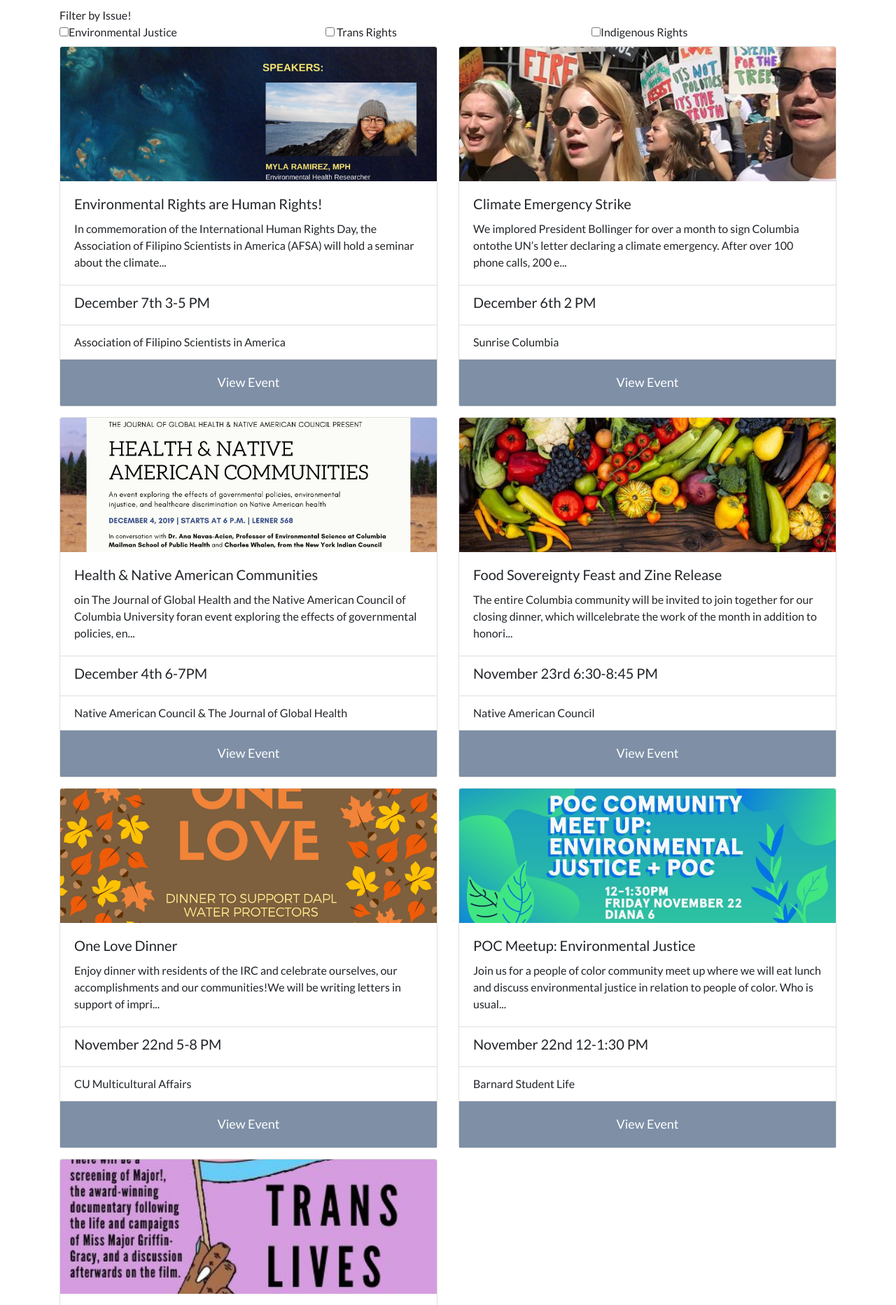
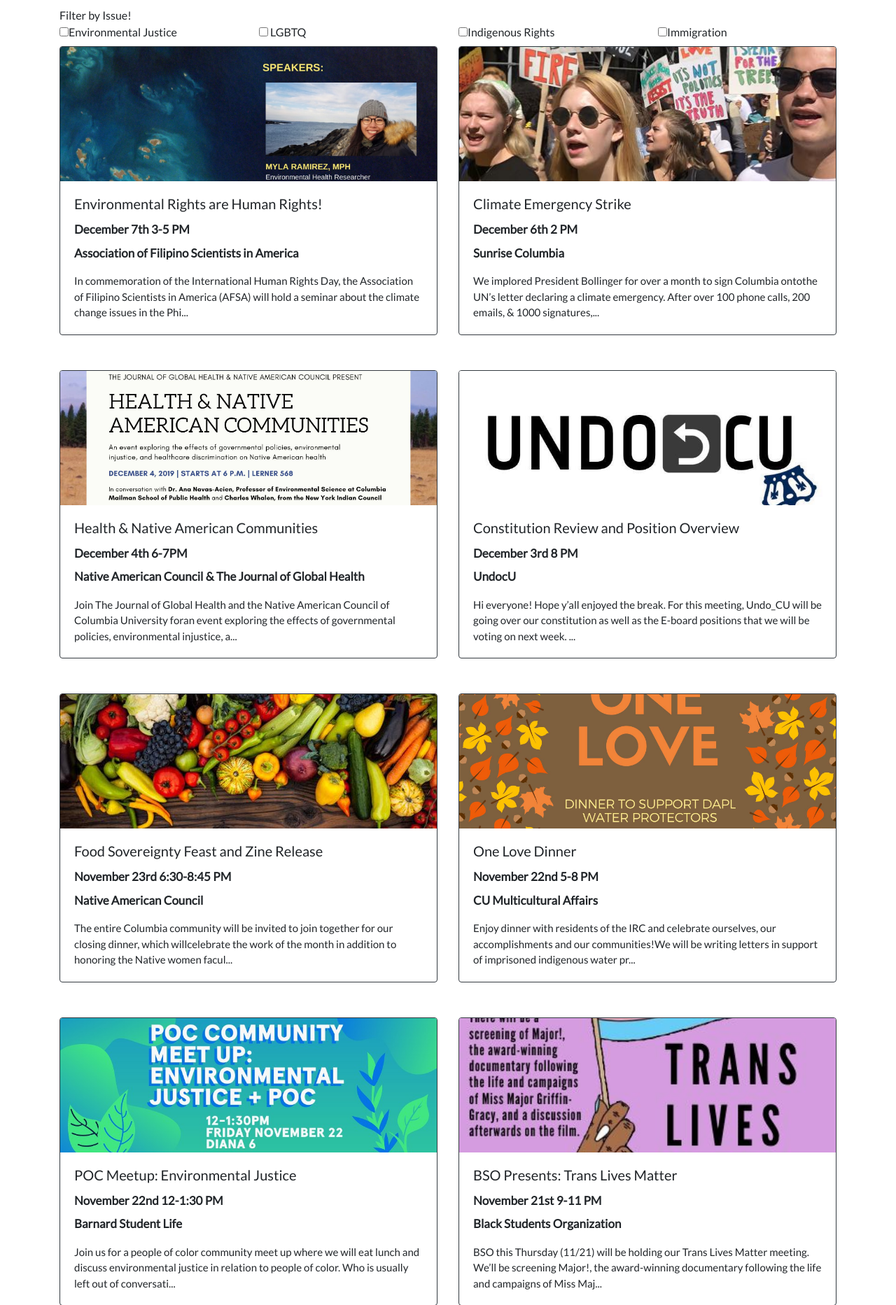
Before and after one commit to JamesDeAntonis/cuimpact, a Flask app: page /view_all in a window 1280 px wide. Shown: the part 117-1982 px from the top of the page at 70% size. Run offline with Flask 2, Linux system fonts and the light colour scheme; some libraries are stand-ins or nearby versions.

Commit message:
Changed UI of cards, more events & filters

```diff
--- a/server.py
+++ b/server.py
@@ -4,7 +4,7 @@
 from flask import Response, request, jsonify, redirect
 app = Flask(__name__)
 
-current_id = 4
+current_id = 11
 
 events=[
 {
@@ -48,7 +48,7 @@
 	"group": "Native American Council & The Journal of Global Health",
 	"issue_tags": "indigenous-rights",
 	"name":"Health & Native American Communities",
-	"description": "oin The Journal of Global Health and the Native American Council of Columbia University for"
+	"description": "Join The Journal of Global Health and the Native American Council of Columbia University for"
 	"an event exploring the effects of governmental policies, environmental injustice, and healthcare discrimination"
 	" on Native American health. Light refreshments will be provided."
 	"The following speakers will be at the event: <br>"
@@ -62,6 +62,20 @@
 },
 {
 	"id":3,
+	"group": "UndocU",
+	"issue_tags": "immigration",
+	"name":"Constitution Review and Position Overview",
+	"description": "Hi everyone! Hope y’all enjoyed the break. For this meeting, Undo_CU will be going over our constitution as well as the "
+	"E-board positions that we will be voting on next week. Please come if you’re interested in getting more involved with the group and "
+	"invite your friends! We will be having snacks as well.",
+	"facebook-link":"https://www.facebook.com/events/748036925700527/",
+	"group-email":"undocumentedstudentsinitiative@gmail.com",
+	"img":"/static/media/undocu.jpg",
+	"when":"December 3rd 8 PM",
+	"location": "Lerner Hall"
+},
+{
+	"id":4,
 	"group": "Native American Council",
 	"issue_tags": "indigenous-rights",
 	"name":"Food Sovereignty Feast and Zine Release",
@@ -77,7 +91,7 @@
 	"location": "Diana Center"
 },
 {
-	"id":4,
+	"id":5,
 	"group": "CU Multicultural Affairs ",
 	"issue_tags": "indigenous-rights",
 	"name":"One Love Dinner",
@@ -91,7 +105,7 @@
 	"location": "Intercultural Resource Center"
 },
 {
-	"id":5,
+	"id":6,
 	"group": "Barnard Student Life",
 	"issue_tags": "environmental-justice",
 	"name":"POC Meetup: Environmental Justice",
@@ -105,9 +119,9 @@
 	"location": "Barnard Student Life"
 },
 {
-	"id":6,
+	"id":7,
 	"group": "Black Students Organization",
-	"issue_tags": "trans-rights",
+	"issue_tags": "lgbtq",
 	"name":"BSO Presents: Trans Lives Matter",
 	"description": "BSO this Thursday (11/21) will be holding our Trans Lives Matter meeting. We’ll be screening Major!,"
 	" the award-winning documentary following the life and campaigns of Miss Major Griffin-Gracy, a Black trans icon and activist"
@@ -118,6 +132,73 @@
 	"img":"/static/media/trans-lives.jpg",
 	"when":"November 21st 9-11 PM",
 	"location": "Intercultural Resource Center"
+},
+{
+	"id":8,
+	"group": "The Center for Gender and Sexuality Law",
+	"issue_tags": "lgbtq",
+	"name":"Rights of Trans and Gender-Nonconforming People",
+	"description": "This panel will discuss the current state of affairs for trans and gender non-conforming people in the U.S. More specifically, "
+	"speakers will reflect on arguments recently made before the Supreme Court in cases affecting the trans and GNC community. <br>"
+	"Speakers include: <br>"
+	"Katherine Franke, Sulzbacher Professor of Law, Gender, and Sexuality Studies, Columbia University<br>"
+	"Alejandra Caraballo, Staff Attorney, Transgender Legal Defense and Education Fund (TLDEF) <br>"
+	"Paisley Currah, Endowed Chair of Women's and Gender Studies, and Professor of Political Science, Brooklyn College and the Graduate Center <br>"
+	"This event is free and open to the public",
+	"facebook-link":"https://www.facebook.com/events/1492880080878160",
+	"group-email":"gender_sexuality_law@law.columbia.edu",
+	"img":"/static/media/politics.jpg",
+	"when":"November 20th 4:30-6 PM",
+	"location": "Columbia Law School"
+},
+{
+	"id":9,
+	"group": "UndoCU",
+	"issue_tags": "immigration",
+	"name":"UndoCU Updates and State of Immigration",
+	"description": "Hi everyone! Join UndoCU for updates on our events, demonstrations, etc. and a conversation on current news regarding immigration"
+	" and undocumented people. Hope to see y'all there!",
+	"facebook-link":"https://www.facebook.com/events/2524175141153659/",
+	"group-email":"undocumentedstudentsinitiative@gmail.com",
+	"img":"/static/media/undocu.jpg",
+	"when":"November 19th 8-9 PM",
+	"location": "552 W 114th St"
+},
+{
+	"id":10,
+	"group": "Barnard Center for Research on Women",
+	"issue_tags": "lgbtq",
+	"name":"Trans Journalists Resisting Objectivity",
+	"description": "Many people first learn about transgender issues in the news media. Coverage of transgender issues and the presence "
+	"and visibility of transgender journalists are both on the rise. At the same time, transgender people have and continue to be reported "
+	"on through distorted lenses of transphobia, white supremacy, and binary gender, and much of this reporting is presented as objective "
+	"and fair. <br>"
+	"In this panel discussion, Meredith Talusan and Lewis Raven Wallace, seasoned transgender journalists and movement journalism activists, "
+	"will address the problems of “objectivity” for trans journalists and trans subjects, and discuss how to chart a path of rigor, conscious "
+	"subjectivity, and community accountability in the worlds of journalism and non-fiction storytelling. <br>"
+	"###<br>"
+	"Events are free and open to the public. RSVP is preferred but not required. Seating is available on a first-come, first-seated basis.",
+	"facebook-link":"https://www.facebook.com/events/612808679215618",
+	"group-email":"bcrw@barnard.edu",
+	"img":"/static/media/view.jpg",
+	"when":"November 19th 6:30-8 PM",
+	"location": "Barnard Center for Research on Women"
+},
+{
+	"id":11,
+	"group": "Sunrise Columbia",
+	"issue_tags": "environmental-justice",
+	"name":"Beyond Individual Action on Climate Change",
+	"description": "What’s the most effective thing to do about climate change?"
+	" Mainstream responses to the climate crisis tend to focus either on personal responsibility or mass action. "
+	"In the context of a growing ecological breakdown, it’s time to expand our arsenal. All of us have a web of "
+	"individual connections—parents, friends, coworkers, professors—which we often forget about. In this workshop, "
+	"we’ll develop tailored plans for leveraging our personal connections towards maximum impact on climate change.",
+	"facebook-link":"https://www.facebook.com/events/456522618589804/",
+	"group-email":"team@sunrisemovement.org",
+	"img":"/static/media/indivAction.jpg",
+	"when":"November 16th 2-4 PM",
+	"location": "Room 614 Milstein"
 }
 ]
 
--- a/static/view_all.js
+++ b/static/view_all.js
@@ -14,50 +14,49 @@
       while(i <= events.length){
 
             //if even
-            if(odd != true){
+            if(odd == false){
                   var event = '<div class="row">\
-                  <div class="col-md-6"><div class="card"><img src="'+ events[i].img + '" class="card-img-top img-fluid"><div class="card-body">' + '\
+                  <div class="col-md-6"><a href="view/' + events[i].id + '" class="custom-card"><div class="card border border-dark"><img src="'+ events[i].img + '" class="card-img-top img-fluid"><div class="card-body">' + '\
                   <h5 class="card-title">' + events[i].name + '</h5>' + '\
-                  <p class="card-text">' + events[i].description.substring(0,150) + '...</p></div>' + '\
-                  <ul class="list-group list-group-flush"><li class="list-group-item"><h5>' + events[i].when + '</h5></li>' + '\
-                  <li class="list-group-item">' + events[i].group + '</li></ul>' + '\
-                  <a href="view/' + events[i].id + '"><div class="card-body viewEvBut">View Event</div></a></div></div>' + '\
-                  <div class="col-md-6"><div class="card"><img src="' + events[i+1].img + '" class="card-img-top"><div class="card-body">' + '\
+                  <p class="card-text date">' + events[i].when + '</p>\
+                  <p class="card-text group">' + events[i].group + '</p>\
+                  <p class="card-text desc">' + events[i].description.substring(0,175) + '...</p></div>' + '\
+                  </div></a></div>' + '\
+                  <div class="col-md-6"><a href="view/' + events[i+1].id + '" class="custom-card"><div class="card border border-dark"><img src="'+ events[i+1].img + '" class="card-img-top img-fluid"><div class="card-body">' + '\
                   <h5 class="card-title">' + events[i+1].name + '</h5>' + '\
-                  <p class="card-text">' + events[i+1].description.substring(0,150) + '...</p> </div>' + '\
-                  <ul class="list-group list-group-flush"><li class="list-group-item"><h5>' + events[i+1].when + '</h5></li>' + '\
-                  <li class="list-group-item">' + events[i+1].group + '</li></ul>' + '\
-                  <a href="view/' + events[i+1].id + '"><div class="card-body viewEvBut">View Event</div></a></div>'
+                  <p class="card-text date">' + events[i+1].when + '</p>\
+                  <p class="card-text group">' + events[i+1].group + '</p>\
+                  <p class="card-text desc">' + events[i+1].description.substring(0,175) + '...</p></div>' + '\
+                  </div></div></div>'
             }
             //if odd
-            {
+            else{
                   //if last element, accompanying column must be blank
                   if(i == (events.length-1)){
                         var event = '<div class="row">\
-                        <div class="col-md-6"><div class="card"><img src="'+ events[i].img + '" class="card-img-top img-fluid"><div class="card-body">' + '\
+                        <div class="col-md-6"><a href="view/' + events[i].id + '" class="custom-card"><div class="card border border-dark"><img src="'+ events[i].img + '" class="card-img-top img-fluid"><div class="card-body">' + '\
                         <h5 class="card-title">' + events[i].name + '</h5>' + '\
-                        <p class="card-text">' + events[i].description.substring(0,150) + '...</p></div>' + '\
-                        <ul class="list-group list-group-flush"><li class="list-group-item"><h5>' + events[i].when + '</h5></li>' + '\
-                        <li class="list-group-item">' + events[i].group + '</li></ul>' + '\
-                        <a href="view/' + events[i].id + '"><div class="card-body viewEvBut">View Event</div></a></div></div>' + '\
+                        <p class="card-text date">' + events[i].when + '</p>\
+                        <p class="card-text group">' + events[i].group + '</p>\
+                        <p class="card-text desc">' + events[i].description.substring(0,175) + '...</p></div>' + '\
+                        </div></a></div>' + '\
                         <div class="col-md-6"></div></div>'
                   }
                   else{
                         var event = '<div class="row">\
-                        <div class="col-md-6"><div class="card"><img src="'+ events[i].img + '" class="card-img-top img-fluid"><div class="card-body">' + '\
+                        <div class="col-md-6"><a href="view/' + events[i].id + '" class="custom-card"><div class="card border border-dark"><img src="'+ events[i].img + '" class="card-img-top img-fluid"><div class="card-body">' + '\
                         <h5 class="card-title">' + events[i].name + '</h5>' + '\
-                        <p class="card-text">' + events[i].description.substring(0,150) + '...</p></div>' + '\
-                        <ul class="list-group list-group-flush"><li class="list-group-item"><h5>' + events[i].when + '</h5></li>' + '\
-                        <li class="list-group-item">' + events[i].group + '</li></ul>' + '\
-                        <a href="view/' + events[i].id + '"><div class="card-body viewEvBut">View Event</div></a></div></div>' + '\
-                        <div class="col-md-6"><div class="card"><img src="' + events[i+1].img + '" class="card-img-top"><div class="card-body">' + '\
+                        <p class="card-text date">' + events[i].when + '</p>\
+                        <p class="card-text group">' + events[i].group + '</p>\
+                        <p class="card-text desc">' + events[i].description.substring(0,175) + '...</p></div>' + '\
+                        </div></a></div>' + '\
+                        <div class="col-md-6"><a href="view/' + events[i+1].id + '" class="custom-card"><div class="card border border-dark"><img src="'+ events[i+1].img + '" class="card-img-top img-fluid"><div class="card-body">' + '\
                         <h5 class="card-title">' + events[i+1].name + '</h5>' + '\
-                        <p class="card-text">' + events[i+1].description.substring(0,150) + '...</p> </div>' + '\
-                        <ul class="list-group list-group-flush"><li class="list-group-item"><h5>' + events[i+1].when + '</h5></li>' + '\
-                        <li class="list-group-item">' + events[i+1].group + '</li></ul>' + '\
-                        <a href="view/' + events[i+1].id + '"><div class="card-body viewEvBut">View Event</div></a></div>'
-                  }
-
+                        <p class="card-text date">' + events[i+1].when + '</p>\
+                        <p class="card-text group">' + events[i+1].group + '</p>\
+                        <p class="card-text desc">' + events[i+1].description.substring(0,175) + '...</p></div>' + '\
+                        </div></div></div>'
+                }
             }
 
             i=i+2
@@ -72,17 +71,15 @@
       $("#viewAllTab").addClass("active");
       $("#uploadTab").removeClass("active");
 
-      //initial display
-      display_events(events);
-
-
       var checkEnv = document.getElementById("environmental-justice");
-      var checktrans = document.getElementById("trans-rights");
+      var checktrans = document.getElementById("lgbtq");
       var checkIndg = document.getElementById("indigenous-rights");
+      var checkImm = document.getElementById("immigration");
 
       var indigenous_events=[];
-      var trans_events=[];
+      var lgbtq_events=[];
       var environmental_events=[];
+      var imm_events=[];
       for (e = 0; e < events.length; e++) {
             if(events[e].issue_tags == "indigenous-rights"){
                   indigenous_events.push(events[e])
@@ -90,8 +87,11 @@
             if(events[e].issue_tags == "environmental-justice"){
                    environmental_events.push(events[e])
             }
-            if(events[e].issue_tags == "trans-rights"){
-                   trans_events.push(events[e])
+            if(events[e].issue_tags == "lgbtq"){
+                   lgbtq_events.push(events[e])
+            }
+            if(events[e].issue_tags == "immigration"){
+                   imm_events.push(events[e])
             }
       }
 
@@ -107,17 +107,21 @@
               display_events(environmental_events);
           }
           else if (checktrans.checked == true) {
-              display_events(trans_events);
+              display_events(lgbtq_events);
           }
           else if (checkIndg.checked == true){
               display_events(indigenous_events);
+          }
+          else if (checkImm.checked == true){
+              display_events(imm_events);
           }
           else{
             display_events(events)
           }
       }
 
-
+      //initial display
+      display_events(events);
 
 
 });
--- a/templates/home.html
+++ b/templates/home.html
@@ -5,7 +5,7 @@
   	<img src="/static/media/activism.jpg" style="width:100%;">
   	<div class="layer">
   	<div class="text-block" id="welcome">
-  		<span class="head">Welcome to CUImpact, your central hub for all of the<br> activist events on campus.</span>
+  		<span class="head">Your central hub for all of the<br> activist events on campus.</span>
   		<p> Want to learn about or fight for an issue? Find an event happening on campus! </p>
   	</div>
   	<a href="/upload_event" class="welcomeLink"><div class="welcomeButton" id="upload">
--- a/templates/layout.html
+++ b/templates/layout.html
@@ -45,7 +45,7 @@
 		#welcome{
 		  position: absolute;
 		  top: 20px;
-		  left: 180px;
+		  left: 270px;
 		  background-color: rgba(0,0,0,0.85);
 		  color: white;
 		  padding-left: 20px;
@@ -128,6 +128,26 @@
 			margin-top:2px;
 			margin-left:5px;
 		}
+		a.custom-card,
+		a.custom-card:hover {
+  		color: inherit;
+  		text-decoration: none
+		}
+		.card{
+			margin-bottom:50px;
+		}
+		.date{
+			font-size:17px;
+			font-weight: bold;
+		}
+		.group{
+			margin-top:-8px;
+			font-size:17px;
+			font-weight: bold;
+		}
+		.desc{
+			font-size:15px;
+		}
 		</style>
 	</head>
 
--- a/templates/view_all.html
+++ b/templates/view_all.html
@@ -16,14 +16,17 @@
 	</div>
 </div>
  <div class="row checkBoxes">
-	<div class="col-md-4">
+	<div class="col-md-3">
 	<input type="checkbox" id="environmental-justice"/><label>Environmental Justice</label>
 	</div>
-	<div class="col-md-4">
-	<input type="checkbox" id="trans-rights"/> <label>Trans Rights</label>
+	<div class="col-md-3">
+	<input type="checkbox" id="lgbtq"/> <label>LGBTQ</label>
 	</div>
-	<div class="col-md-4">
+	<div class="col-md-3">
 	<input type="checkbox" id="indigenous-rights"/><label>Indigenous Rights</label>
+	</div>
+	<div class="col-md-3">
+	<input type="checkbox" id="immigration"/><label>Immigration</label>
 	</div>
 </div>
 <div id="allEvents">
```
Also changed, not shown: static/media/indivAction.jpg (added), static/media/politics.jpg (added), static/media/trans.jpg (added), static/media/undocu.jpg (added), static/media/view.jpg (added).
